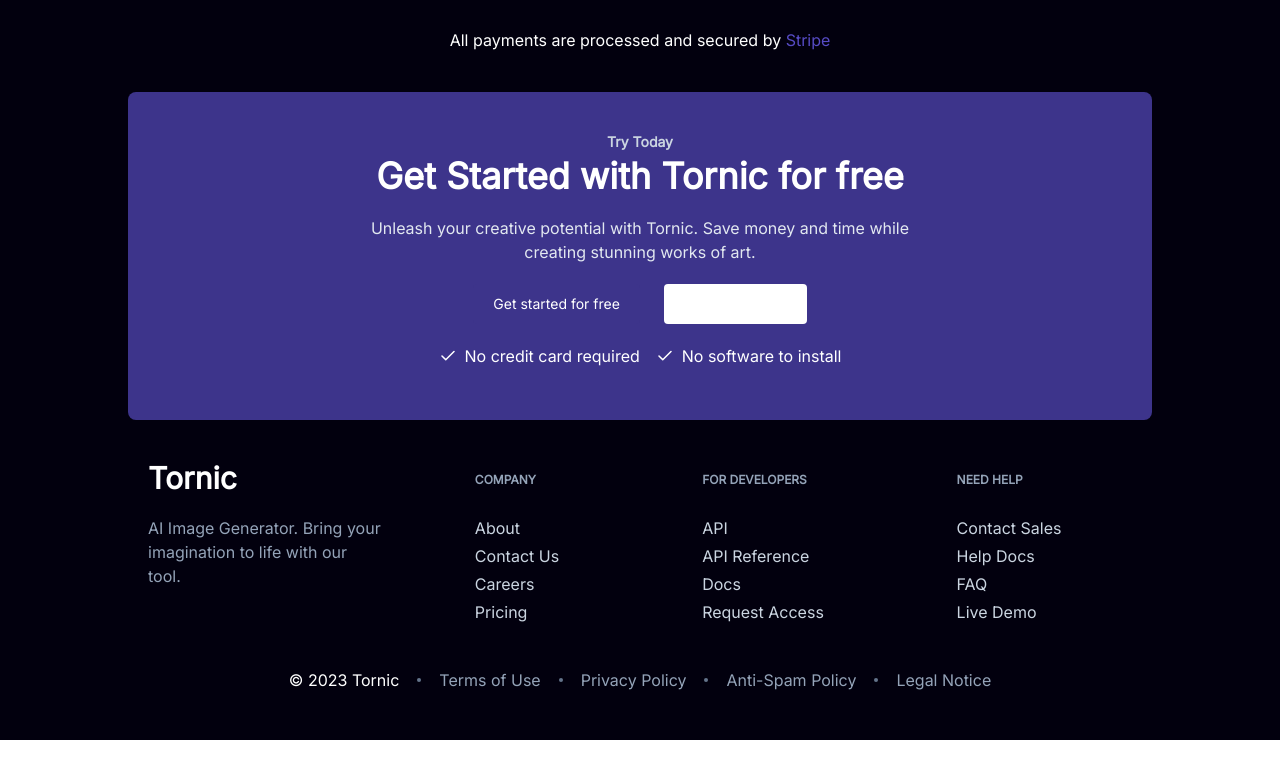
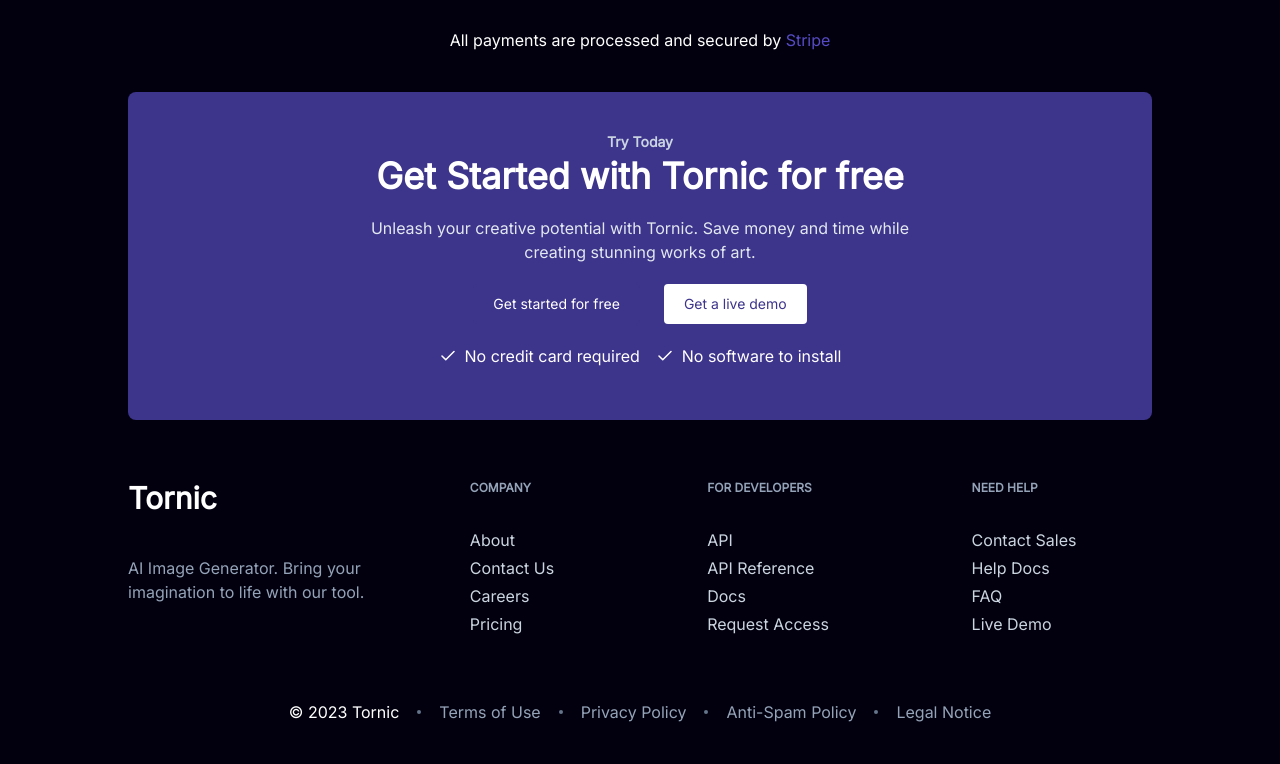
Before and after one commit to francisamidu/landing-page, a React (Vite) app: page / in a window 1280 px wide. Shown: the part 4469-5233 px from the top of the page. Before the commit the page ends 5209 px from the top, so only its background shows below. Built offline with nearby package versions, Linux system fonts and the light colour scheme.

Commit message:
UI tweaks

```diff
--- a/src/components/Cta.tsx
+++ b/src/components/Cta.tsx
@@ -23,7 +23,7 @@
             text="Get started for free"
           />
           <MainButton
-            classNames="ml-3 bg-white text-purplish-700 hover:bg-black hover:text-white"
+            classNames="ml-3 bg-white !text-purplish-700 hover:bg-black hover:text-white"
             text="Get a live demo"
           />
         </div>
--- a/src/components/Footer.tsx
+++ b/src/components/Footer.tsx
@@ -5,17 +5,17 @@
   const columns = shared.columns;
   const lastColumn = columns[columns.length - 1];
   return (
-    <footer className="grid grid-cols-4 p-5">
+    <footer className="grid grid-cols-4 py-10">
       <div className="mr-3">
         <h1 className="text-3xl font-bold text-white">{shared.name}</h1>
-        <p className="mt-5 text-slate-400">{shared.description}</p>
+        <p className="mt-10 text-slate-400">{shared.description}</p>
       </div>
       {columns.slice(0, 3).map((c) => (
-        <div className="my-3 place-self-center" key={JSON.stringify(c)}>
+        <div className="mb-8 place-self-center" key={JSON.stringify(c)}>
           <h2 className="text-xs font-bold uppercase text-slate-400">
             {c.name}
           </h2>
-          <ul className="mt-7">
+          <ul className="mt-8">
             {c.links.map((l) => (
               <li
                 key={l}
@@ -27,7 +27,7 @@
           </ul>
         </div>
       ))}
-      <div className="col-start-1 col-end-5 my-7 flex flex-row items-center justify-center">
+      <div className="col-start-1 col-end-5 mt-7 flex flex-row items-center justify-center">
         <p>
           &copy; {new Date().getFullYear()} {shared.name}
         </p>
```
